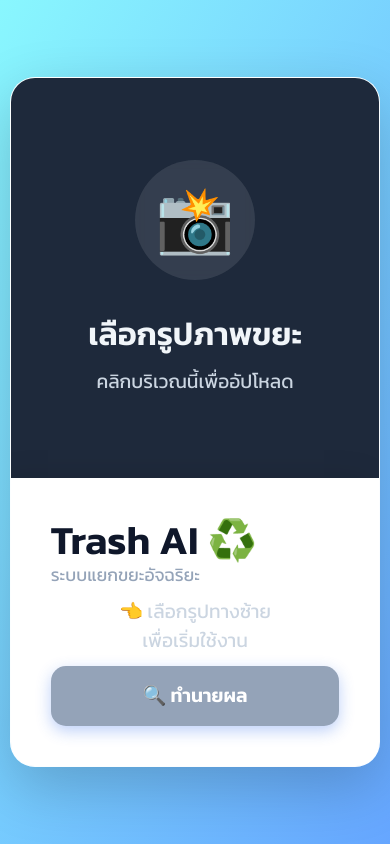
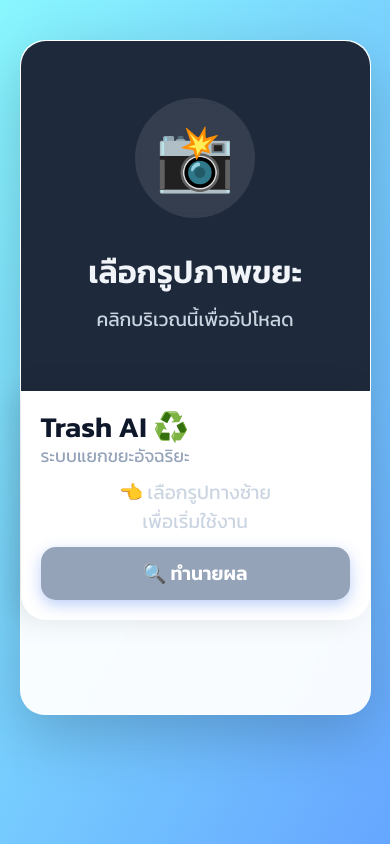
Before and after one commit to Sapkee-abu/trash-backend, a React app in the folder frontend/: page / in a window 390 px wide. Built offline with nearby package versions, Linux system fonts and the light colour scheme; the HTML template or start-up script is replaced by a standard one.

Commit message:
fix: responsive mobile layout

```diff
--- a/frontend/src/App.css
+++ b/frontend/src/App.css
@@ -1,25 +1,120 @@
 @import url('https://fonts.googleapis.com/css2?family=Kanit:wght@300;400;600&display=swap');
 
-* { box-sizing: border-box; margin: 0; padding: 0; font-family: 'Kanit', sans-serif; }
-body { background: linear-gradient(120deg, #89f7fe 0%, #66a6ff 100%); height: 100vh; width: 100vw; display: flex; justify-content: center; align-items: center; overflow: hidden; }
+* {
+  box-sizing: border-box;
+  margin: 0;
+  padding: 0;
+  font-family: 'Kanit', sans-serif;
+}
+
+/* =========================================
+   DESKTOP DEFAULT (คอมพิวเตอร์เหมือนเดิมเป๊ะ)
+========================================= */
+body {
+  background: linear-gradient(120deg, #89f7fe 0%, #66a6ff 100%);
+  height: 100vh; /* ล็อคเต็มจอ */
+  width: 100vw;
+  display: flex;
+  justify-content: center;
+  align-items: center;
+  overflow: hidden; /* ห้ามเลื่อน */
+}
 
 /* Main Card */
-.glass-card { background: rgba(255, 255, 255, 0.95); width: 95vw; height: 90vh; border-radius: 25px; box-shadow: 0 20px 60px rgba(0, 0, 0, 0.2); display: flex; overflow: hidden; backdrop-filter: blur(20px); border: 1px solid rgba(255, 255, 255, 0.5); }
+.glass-card {
+  background: rgba(255, 255, 255, 0.95);
+  width: 95vw;
+  height: 90vh; /* ความสูงคงที่ */
+  border-radius: 25px;
+  box-shadow: 0 20px 60px rgba(0, 0, 0, 0.2);
+  display: flex;
+  overflow: hidden; /* ซ่อนส่วนเกิน */
+  backdrop-filter: blur(20px);
+  border: 1px solid rgba(255, 255, 255, 0.5);
+}
 
 /* Left Panel */
-.left-panel { flex: 1.5; background-color: #1e293b; position: relative; cursor: pointer; display: flex; justify-content: center; align-items: center; padding: 0; }
-.image-wrapper { width: 100%; height: 100%; position: relative; overflow: hidden; display: flex; justify-content: center; align-items: center; }
-/* เพิ่ม transition ให้การเบลอสมูท */
-.uploaded-image { width: 100%; height: 100%; object-fit: contain; display: block; transition: all 0.5s ease; }
-.image-overlay { position: absolute; bottom: 20px; right: 20px; background: rgba(0,0,0,0.6); color: white; padding: 8px 15px; border-radius: 20px; font-size: 0.9rem; pointer-events: none; opacity: 0.8; transition: opacity 0.3s; }
-.upload-placeholder { text-align: center; color: #94a3b8; transition: transform 0.3s; }
-.left-panel:hover .upload-placeholder { transform: scale(1.05); }
-.icon-circle { width: 120px; height: 120px; background: rgba(255, 255, 255, 0.1); border-radius: 50%; display: flex; justify-content: center; align-items: center; font-size: 4rem; margin: 0 auto 30px; backdrop-filter: blur(5px); }
+.left-panel {
+  flex: 1.5;
+  background-color: #1e293b;
+  position: relative;
+  cursor: pointer;
+  display: flex;
+  justify-content: center;
+  align-items: center;
+  padding: 0;
+}
+
+.image-wrapper {
+  width: 100%;
+  height: 100%;
+  position: relative;
+  overflow: hidden;
+  display: flex;
+  justify-content: center;
+  align-items: center;
+}
+
+.uploaded-image {
+  width: 100%;
+  height: 100%;
+  object-fit: contain;
+  display: block;
+  transition: all 0.5s ease;
+}
+
+.image-overlay {
+  position: absolute;
+  bottom: 20px;
+  right: 20px;
+  background: rgba(0,0,0,0.6);
+  color: white;
+  padding: 8px 15px;
+  border-radius: 20px;
+  font-size: 0.9rem;
+  pointer-events: none;
+  opacity: 0.8;
+  transition: opacity 0.3s;
+}
+
+.upload-placeholder {
+  text-align: center;
+  color: #94a3b8;
+  transition: transform 0.3s;
+}
+
+.left-panel:hover .upload-placeholder {
+  transform: scale(1.05);
+}
+
+.icon-circle {
+  width: 120px;
+  height: 120px;
+  background: rgba(255, 255, 255, 0.1);
+  border-radius: 50%;
+  display: flex;
+  justify-content: center;
+  align-items: center;
+  font-size: 4rem;
+  margin: 0 auto 30px;
+  backdrop-filter: blur(5px);
+}
+
 .upload-placeholder h3 { font-size: 2rem; margin-bottom: 10px; color: #f1f5f9; }
 .upload-placeholder p { font-size: 1.2rem; color: #cbd5e1; }
 
 /* Right Panel */
-.right-panel { flex: 1; padding: 40px; display: flex; flex-direction: column; justify-content: space-between; background: white; box-shadow: -10px 0 30px rgba(0,0,0,0.1); z-index: 10; }
+.right-panel {
+  flex: 1;
+  padding: 40px;
+  display: flex;
+  flex-direction: column;
+  justify-content: space-between;
+  background: white;
+  box-shadow: -10px 0 30px rgba(0,0,0,0.1);
+  z-index: 10;
+}
+
 .header-text h1 { font-size: 2.5rem; color: #0f172a; }
 .header-text p { font-size: 1.1rem; color: #94a3b8; }
 .result-area { flex-grow: 1; display: flex; justify-content: center; align-items: center; padding: 10px; }
@@ -27,98 +122,162 @@ body { background: linear-gradient(120deg, #89f7fe 0%, #66a6ff 100%); height: 10
 .loading-state { text-align: center; color: #3b82f6; }
 
 /* Result Card */
-.result-card { width: 100%; background: #f8fafc; padding: 25px; border-radius: 20px; text-align: center; border: 1px solid #e2e8f0; }
-.prediction-badge { display: inline-block; background: #2563eb; color: white; padding: 8px 30px; border-radius: 50px; font-size: 1.8rem; font-weight: bold; margin-bottom: 20px; box-shadow: 0 5px 15px rgba(37, 99, 235, 0.3); text-transform: capitalize; }
-.stat-row { display: flex; justify-content: space-between; margin-bottom: 12px; font-size: 1.1rem; color: #334155; border-bottom: 1px solid #e2e8f0; padding-bottom: 8px; }
+.result-card {
+  width: 100%;
+  background: #f8fafc;
+  padding: 25px;
+  border-radius: 20px;
+  text-align: center;
+  border: 1px solid #e2e8f0;
+}
+
+.prediction-badge {
+  display: inline-block;
+  background: #2563eb;
+  color: white;
+  padding: 8px 30px;
+  border-radius: 50px;
+  font-size: 1.8rem;
+  font-weight: bold;
+  margin-bottom: 20px;
+  box-shadow: 0 5px 15px rgba(37, 99, 235, 0.3);
+  text-transform: capitalize;
+}
+
+.stat-row {
+  display: flex;
+  justify-content: space-between;
+  margin-bottom: 12px;
+  font-size: 1.1rem;
+  color: #334155;
+  border-bottom: 1px solid #e2e8f0;
+  padding-bottom: 8px;
+}
+
 .bin-container { display: flex; align-items: center; gap: 10px; }
-.bin-color-dot { width: 20px; height: 20px; border-radius: 50%; display: inline-block; box-shadow: 0 2px 5px rgba(0,0,0,0.2); border: 2px solid white; }
-.advice-box { margin-top: 20px; background: #eff6ff; padding: 15px; border-radius: 12px; text-align: left; border-left: 4px solid #2563eb; }
+.bin-color-dot {
+  width: 20px;
+  height: 20px;
+  border-radius: 50%;
+  display: inline-block;
+  box-shadow: 0 2px 5px rgba(0,0,0,0.2);
+  border: 2px solid white;
+}
+
+.advice-box {
+  margin-top: 20px;
+  background: #eff6ff;
+  padding: 15px;
+  border-radius: 12px;
+  text-align: left;
+  border-left: 4px solid #2563eb;
+}
+
 .advice-box small { font-size: 0.9rem; color: #60a5fa; font-weight: bold; }
 .advice-box p { font-size: 1.1rem; color: #1e40af; margin-top: 5px; }
 
 /* Buttons */
 .action-buttons { display: flex; gap: 15px; height: 60px; }
-.btn-primary { flex: 2; background: linear-gradient(135deg, #2563eb 0%, #1d4ed8 100%); color: white; border: none; border-radius: 15px; font-size: 1.2rem; font-weight: 600; cursor: pointer; transition: all 0.2s; box-shadow: 0 5px 15px rgba(37, 99, 235, 0.3); }
+.btn-primary {
+  flex: 2;
+  background: linear-gradient(135deg, #2563eb 0%, #1d4ed8 100%);
+  color: white;
+  border: none;
+  border-radius: 15px;
+  font-size: 1.2rem;
+  font-weight: 600;
+  cursor: pointer;
+  transition: all 0.2s;
+  box-shadow: 0 5px 15px rgba(37, 99, 235, 0.3);
+}
 .btn-primary:hover:not(:disabled) { transform: translateY(-2px); box-shadow: 0 10px 20px rgba(37, 99, 235, 0.4); }
 .btn-primary:disabled { background: #94a3b8; cursor: not-allowed; transform: none; }
-.btn-secondary { flex: 1; background: #fee2e2; color: #ef4444; border: none; border-radius: 15px; font-size: 1rem; font-weight: 600; cursor: pointer; transition: background 0.2s; }
+.btn-secondary {
+  flex: 1;
+  background: #fee2e2;
+  color: #ef4444;
+  border: none;
+  border-radius: 15px;
+  font-size: 1rem;
+  font-weight: 600;
+  cursor: pointer;
+  transition: background 0.2s;
+}
 .btn-secondary:hover { background: #fecaca; }
-.spinner { width: 40px; height: 40px; border: 4px solid #e2e8f0; border-top: 4px solid #3b82f6; border-radius: 50%; animation: spin 1s linear infinite; margin: 0 auto 10px; }
+
+.spinner {
+  width: 40px;
+  height: 40px;
+  border: 4px solid #e2e8f0;
+  border-top: 4px solid #3b82f6;
+  border-radius: 50%;
+  animation: spin 1s linear infinite;
+  margin: 0 auto 10px;
+}
 @keyframes spin { 100% { transform: rotate(360deg); } }
 .fade-in { animation: fadeIn 0.5s ease; }
 @keyframes fadeIn { from { opacity: 0; transform: translateY(10px); } to { opacity: 1; transform: translateY(0); } }
 
 /* =========================================
-   ANIMATION: Constant Blur + Random Popping Dots
-   ภาพเบลอค้างไว้ + จุดโผล่สุ่มๆ
+   ANIMATION (คงเดิม)
 ========================================= */
+.image-wrapper.scanning .uploaded-image { filter: blur(8px) brightness(0.8); transform: scale(1.05); }
+.image-wrapper.scanning::before, .image-wrapper.scanning::after { content: ''; position: absolute; top: 0; left: 0; width: 100%; height: 100%; pointer-events: none; z-index: 5; mix-blend-mode: overlay; }
+.image-wrapper.scanning::before { background-image: radial-gradient(circle, rgba(255, 255, 255, 0.8) 1.5px, transparent 2px); background-size: 30px 30px; animation: randomPopA 3s infinite linear; }
+.image-wrapper.scanning::after { background-image: radial-gradient(circle, rgba(100, 200, 255, 0.7) 2px, transparent 2.5px); background-size: 45px 45px; animation: randomPopB 4s infinite linear reverse; animation-delay: 0.5s; }
+@keyframes randomPopA { 0% { opacity: 0; background-position: 0 0; } 20% { opacity: 0.8; } 50% { opacity: 0.2; background-position: 20px -20px; } 80% { opacity: 1; } 100% { opacity: 0; background-position: 40px 0; } }
+@keyframes randomPopB { 0% { opacity: 0; background-position: 15px 15px; } 30% { opacity: 1; } 60% { opacity: 0.3; background-position: -10px 30px; } 90% { opacity: 0.9; } 100% { opacity: 0; background-position: 15px 50px; } }
+.image-wrapper.scanning { border: 2px solid rgba(59, 130, 246, 0.5); border-radius: 12px; animation: borderPulse 1.5s ease-in-out infinite alternate; }
+@keyframes borderPulse { 0% { box-shadow: inset 0 0 20px rgba(37, 99, 235, 0.2); } 100% { box-shadow: inset 0 0 60px rgba(37, 99, 235, 0.6), 0 0 20px rgba(255, 255, 255, 0.4); } }
 
-/* 1. สั่งให้รูปภาพเบลอค้างไว้เลยตอนสแกน */
-.image-wrapper.scanning .uploaded-image {
-  filter: blur(8px) brightness(0.8); /* เบลอและมืดลงนิดหน่อยให้จุดเด่นขึ้น */
-  transform: scale(1.05); /* ซูมนิดหน่อยเพิ่มมิติ */
+/* =========================================
+   MOBILE FIXES (แก้เฉพาะมือถือ)
+   ใช้ !important เพื่อบังคับให้ทับค่าของคอมพิวเตอร์
+========================================= */
+@media (max-width: 1024px) {
+  /* 1. ปลดล็อค Body ให้เลื่อนหน้าจอได้ */
+  body {
+    height: auto !important;
+    min-height: 100vh;
+    overflow-y: auto !important; /* ยอมให้ scroll ได้ */
+    padding: 20px 0; /* เพิ่มระยะขอบบน-ล่าง */
+    align-items: flex-start; /* เริ่มเนื้อหาจากด้านบน ไม่ใช่กึ่งกลาง */
   }
 
-/* 2. สร้าง Layer จุด 2 ชั้น (before=ขาว, after=ฟ้า) เพื่อให้ดูสุ่ม */
-.image-wrapper.scanning::before,
-.image-wrapper.scanning::after {
-  content: '';
-  position: absolute;
-  top: 0; left: 0; width: 100%; height: 100%;
-  pointer-events: none; z-index: 5;
-  mix-blend-mode: overlay; /* ให้จุดดูเรืองแสง */
+  /* 2. ปรับ Card ให้ยืดหดตามเนื้อหา */
+  .glass-card {
+    flex-direction: column; /* เรียงแนวตั้ง */
+    height: auto !important; /* ยกเลิกความสูง 90vh */
+    min-height: 80vh;
+    width: 90vw; /* ให้กว้างเกือบเต็มจอ */
+    overflow: visible !important; /* ให้เนื้อหาล้นออกมาได้ถ้ายาว */
+    margin: 20px 0;
   }
 
-/* Layer 1: จุดสีขาวเล็กๆ */
-.image-wrapper.scanning::before {
-  background-image: radial-gradient(circle, rgba(255, 255, 255, 0.8) 1.5px, transparent 2px);
-  background-size: 30px 30px; /* ระยะห่าง */
-  background-position: 0 0;
-  /* เล่นอนิเมชั่น A */
-  animation: randomPopA 3s infinite linear;
+  /* 3. ปรับขนาดรูปภาพในมือถือ */
+  .left-panel {
+    height: 350px;
+    flex: none;
+    border-radius: 25px 25px 0 0;
   }
 
-/* Layer 2: จุดสีฟ้าใหญ่กว่านิดหน่อย */
-.image-wrapper.scanning::after {
-  background-image: radial-gradient(circle, rgba(100, 200, 255, 0.7) 2px, transparent 2.5px);
-  background-size: 45px 45px; /* ระยะห่างต่างกัน */
-  background-position: 15px 15px; /* ตำแหน่งเริ่มต้นต่างกัน */
-  /* เล่นอนิเมชั่น B (ช้ากว่าและเริ่มทีหลัง) */
-  animation: randomPopB 4s infinite linear reverse;
-  animation-delay: 0.5s;
+  /* 4. ปรับส่วนเนื้อหาด้านล่าง */
+  .right-panel {
+    height: auto;
+    padding: 20px;
+    border-radius: 0 0 25px 25px;
+    flex: none;
   }
 
-/* คีย์เฟรม A: กระพริบและขยับตำแหน่ง */
-@keyframes randomPopA {
-  0%   { opacity: 0; background-position: 0 0; }
-  20%  { opacity: 0.8; }
-  50%  { opacity: 0.2; background-position: 20px -20px; } /* ขยับตอนจาง */
-  80%  { opacity: 1; }
-  100% { opacity: 0; background-position: 40px 0; }
+  .header-text h1 { font-size: 1.8rem; }
+
+  /* 5. ปรับปุ่มกดให้เต็มจอ กดง่าย */
+  .action-buttons {
+    flex-direction: column;
+    height: auto;
   }
-
-/* คีย์เฟรม B: กระพริบและขยับตำแหน่ง (จังหวะต่างจาก A) */
-@keyframes randomPopB {
-  0%   { opacity: 0; background-position: 15px 15px; }
-  30%  { opacity: 1; }
-  60%  { opacity: 0.3; background-position: -10px 30px; } /* ขยับตอนจาง */
-  90%  { opacity: 0.9; }
-  100% { opacity: 0; background-position: 15px 50px; }
+  .btn-primary, .btn-secondary {
+    width: 100%;
+    padding: 12px;
   }
-
-/* กรอบเรืองแสงขณะสแกน */
-.image-wrapper.scanning {
-  border: 2px solid rgba(59, 130, 246, 0.5);
-  border-radius: 12px;
-  animation: borderPulse 1.5s ease-in-out infinite alternate;
 }
-@keyframes borderPulse {
-  0% { box-shadow: inset 0 0 20px rgba(37, 99, 235, 0.2); }
-  100% { box-shadow: inset 0 0 60px rgba(37, 99, 235, 0.6), 0 0 20px rgba(255, 255, 255, 0.4); }
-}
-
-/* Mobile Responsive */
-@media (max-width: 1024px) {
-  .glass-card { flex-direction: column; height: auto; width: 95vw; overflow-y: auto; }
-  .left-panel { height: 400px; flex: none; }
-}
```
Lines whose indentation alone changed are shown as unchanged.
